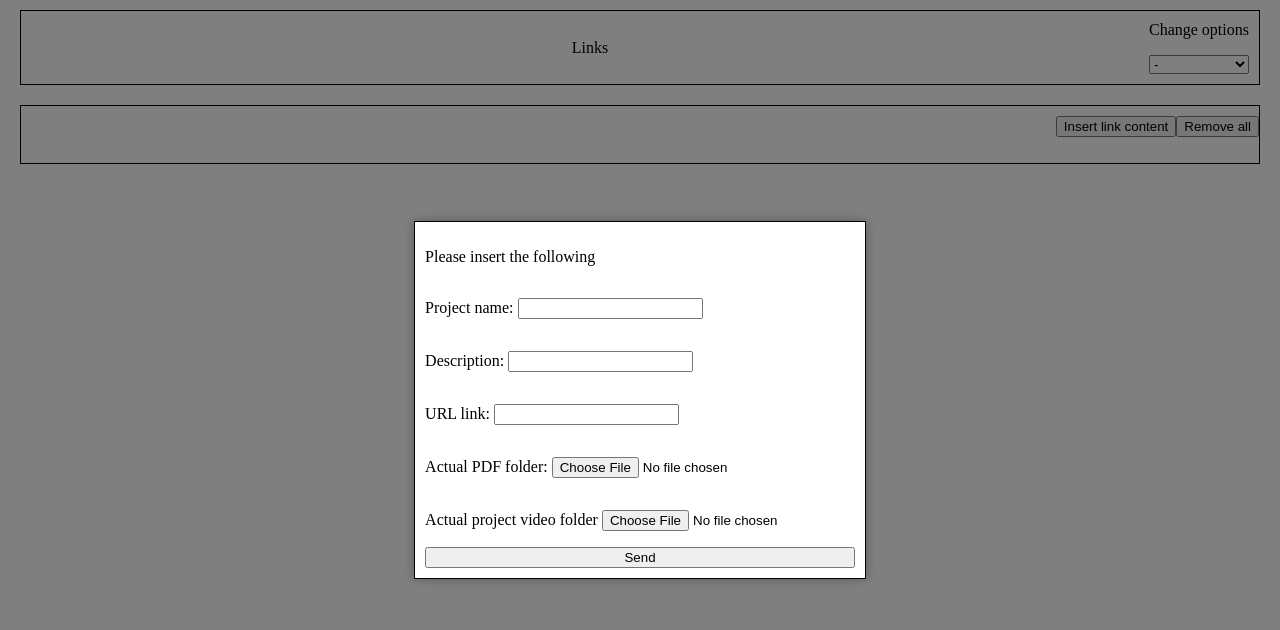
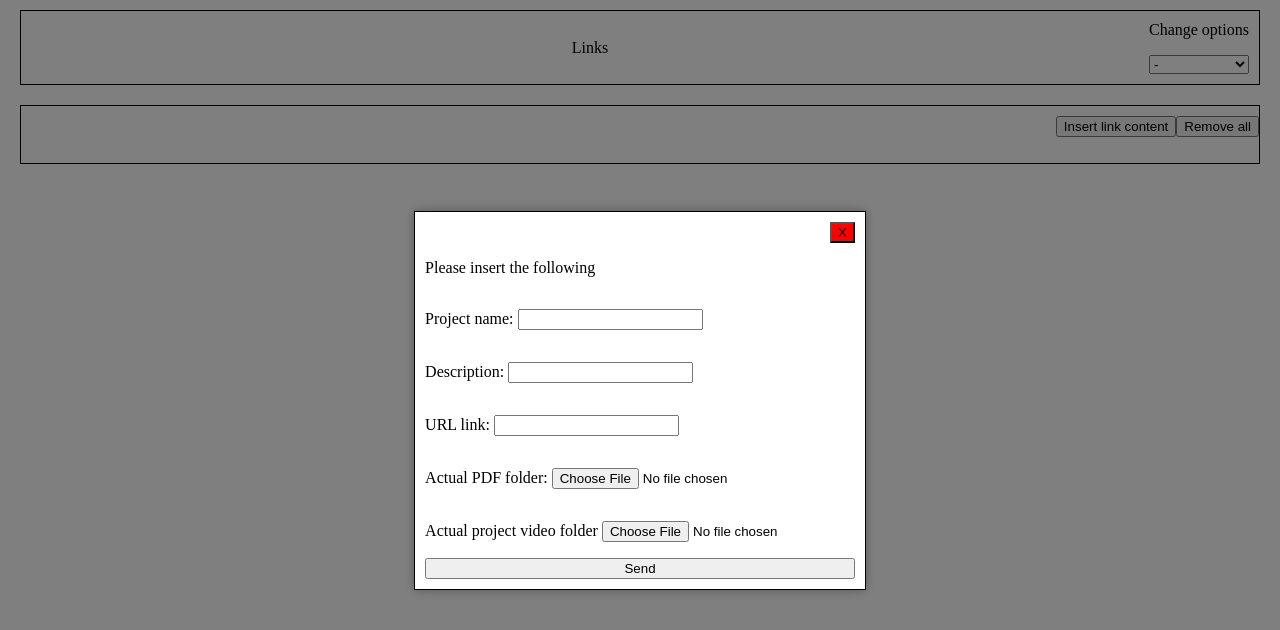
Before and after one commit to Eduard007Munteanu/PROJECT_1_MY_FRONTPAGE_WEBSITE, a website with bundled scripts: page frontEnd/html/link.html in a window 1280 px wide. Both pictures are taken after a click on the button "Insert link content". Built offline with nearby package versions, Linux system fonts and the light colour scheme; no server answers.

Commit message:
a closing button being added.

```diff
--- a/frontEnd/html/link.html
+++ b/frontEnd/html/link.html
@@ -31,6 +31,7 @@
         </div>
         <div class="overlay-insert-link">
             <div class="overlay-object">
+                <button class="close-project-data-button">X</button>
                 <p>Please insert the following</p>
                 <p>Project name: <input type="text" class="project-data" name="project_name"> </p>
                 <p>Description: <input type="text" class="project-data" name="description"></p>
--- a/frontEnd/script/linkPage.js
+++ b/frontEnd/script/linkPage.js
@@ -27,6 +27,14 @@ function removePopUp(){
 
 export async function projectFULLCreator(){
     let sendDataButton = document.querySelector(".send-project-data-button");
+    let closeDataButton = document.querySelector(".close-project-data-button");
+
+
+    closeDataButton.addEventListener("click", async () => {
+        removePopUp();
+    })
+
+
 
     sendDataButton.addEventListener("click", async () => {
         let projectData = {
--- a/frontEnd/styles/main.css
+++ b/frontEnd/styles/main.css
@@ -141,6 +141,15 @@ body{
     box-shadow: 0 0 10px rgba(0, 0, 0, 0.3) /* add black shadow of 10px and 30% opacity */
 }
 
+
+.close-project-data-button{
+    display: flex;
+    margin-left: auto;
+    background-color: red;
+}
+
+
+
 .list-links{
     list-style: none;
     padding: 0px;
```
Also changed, not shown: frontEnd/html/projectCreator.html (deleted, +0 -12 lines).
